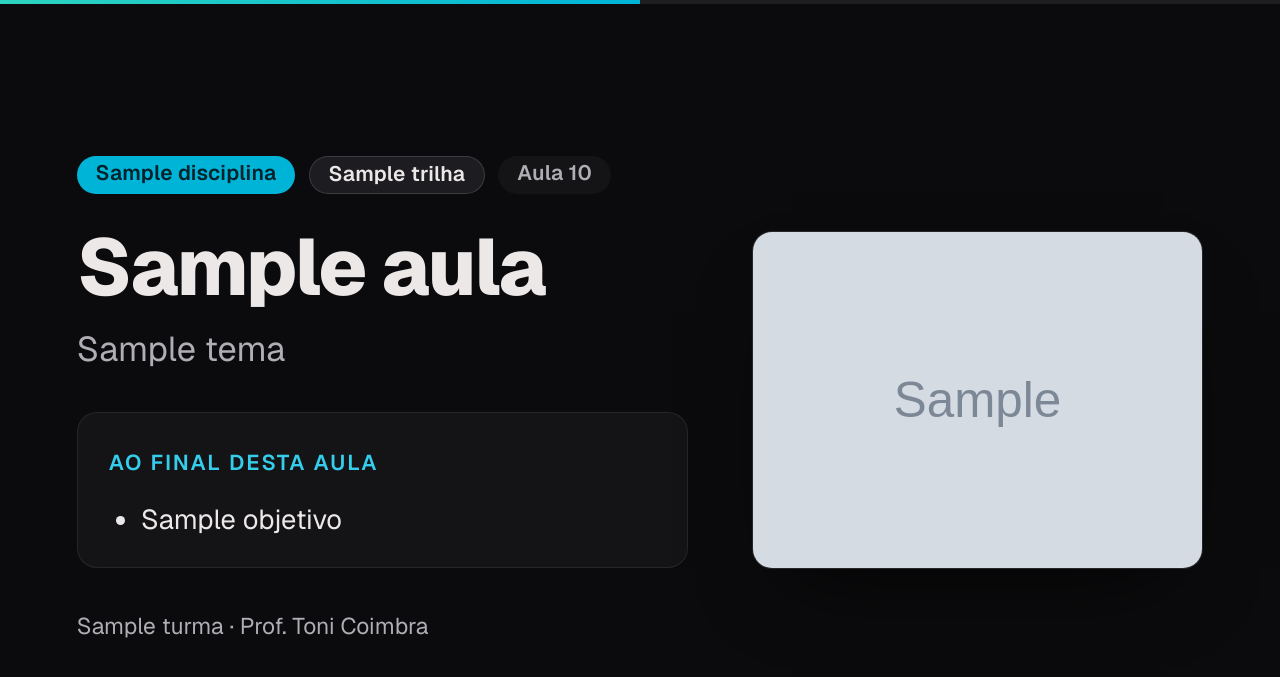
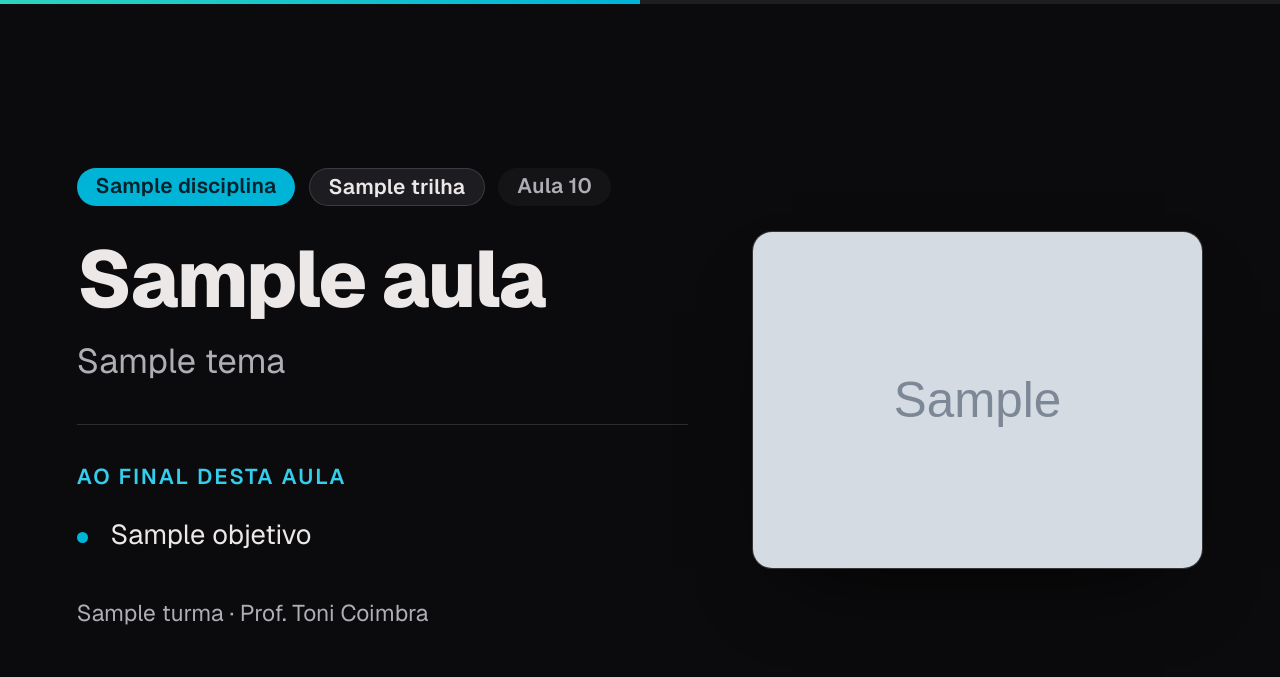
Before and after one commit to elvertoni/professorDash2.0, a Django app: template templates/classroom/aula_presentation.html in a window 1280 px wide. Shown: the top 677 px of the page. Run offline with Django 5.2, Linux system fonts and the light colour scheme; tables that the repository leaves empty hold one stand-in row (values such as "Sample post"); the template is opened without the code that fills it: values that come from a table or form of the project are taken from there, most other values are stand-ins (such as "Sample title", 1, 10 or a date in 2020); grey boxes marked "Sample" are stand-in pictures; data that the repository does not hold is empty; some libraries are stand-ins or nearby versions.

Commit message:
style(classroom): editorial cover polish on presentation deck
De-card the lesson objectives on the cover: drop the boxed surface for a thin
top rule and accent dot markers, so the cover reads as an editorial title
slide rather than a stacked card. Define the cover image edge (stronger
border plus a faint inner ring) and trim the hero title ceiling to ~96px.

Verified on a real parsed lesson: zero slide overflow at 1080p and 390px.

Co-Authored-By: Claude Opus 4.8 <noreply@anthropic.com>

```diff
--- a/static/css/presentation.css
+++ b/static/css/presentation.css
@@ -329,8 +329,9 @@
     border-radius: var(--radius-xl);
     overflow: hidden;
     background: var(--surface-raised);
-    border: 1px solid var(--border);
-    box-shadow: 0 40px 80px -40px rgba(0, 0, 0, .8);
+    border: 1px solid var(--border-strong);
+    box-shadow: 0 40px 80px -40px rgba(0, 0, 0, .8),
+                inset 0 0 0 1px rgba(255, 255, 255, .04);
     padding: 0;
     color: inherit;
     font: inherit;
@@ -370,7 +371,7 @@
 .deck-cover-title {
     margin: 0 0 calc(var(--deck-fs) * 0.7);
     max-width: 16ch;
-    font-size: clamp(34px, calc(var(--deck-fs) * 2.2 + 1.6vw), 100px);
+    font-size: clamp(34px, calc(var(--deck-fs) * 2.2 + 1.6vw), 96px);
     font-weight: 800;
     line-height: 1.02;
     letter-spacing: -.025em;
@@ -399,20 +400,35 @@
     letter-spacing: .09em;
 }
 
+/* Objetivos: lista editorial (sem card), separada por filete fino. */
 .deck-cover-goals {
-    padding: calc(var(--deck-fs) * 1) calc(var(--deck-fs) * 1.15);
-    border: 1px solid var(--border);
-    border-radius: var(--radius-xl);
-    background: var(--surface-raised);
+    margin-top: calc(var(--deck-fs) * 1.4);
+    padding-top: calc(var(--deck-fs) * 1.05);
+    border-top: 1px solid var(--border-strong);
 }
 
 .deck-cover-goals ul {
-    margin: calc(var(--deck-fs) * 0.6) 0 0;
-    padding-left: calc(var(--deck-fs) * 1.2);
+    list-style: none;
+    margin: calc(var(--deck-fs) * 0.7) 0 0;
+    padding: 0;
     font-size: calc(var(--deck-fs) * 1.02);
-    line-height: 1.5;
+    line-height: 1.45;
 }
-.deck-cover-goals li + li { margin-top: calc(var(--deck-fs) * 0.45); }
+.deck-cover-goals li {
+    position: relative;
+    padding-left: calc(var(--deck-fs) * 1.25);
+}
+.deck-cover-goals li::before {
+    content: '';
+    position: absolute;
+    left: 0;
+    top: .6em;
+    width: .42em;
+    height: .42em;
+    border-radius: 50%;
+    background: var(--accent);
+}
+.deck-cover-goals li + li { margin-top: calc(var(--deck-fs) * 0.5); }
 
 .deck-cover-foot {
     margin-top: calc(var(--deck-fs) * 1.5);
```
